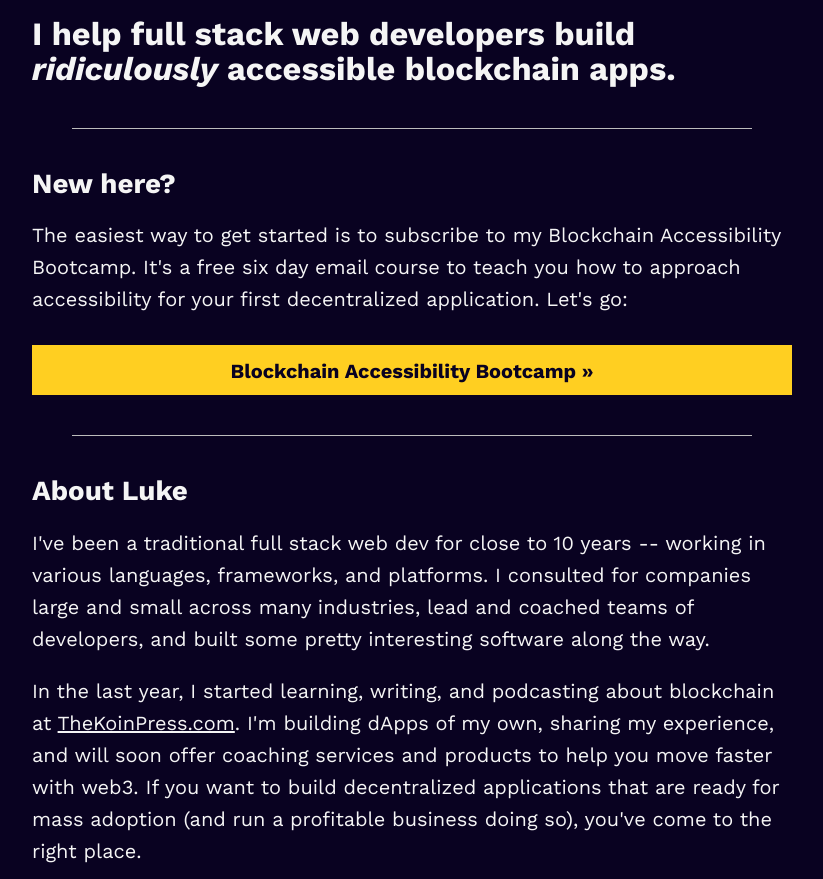
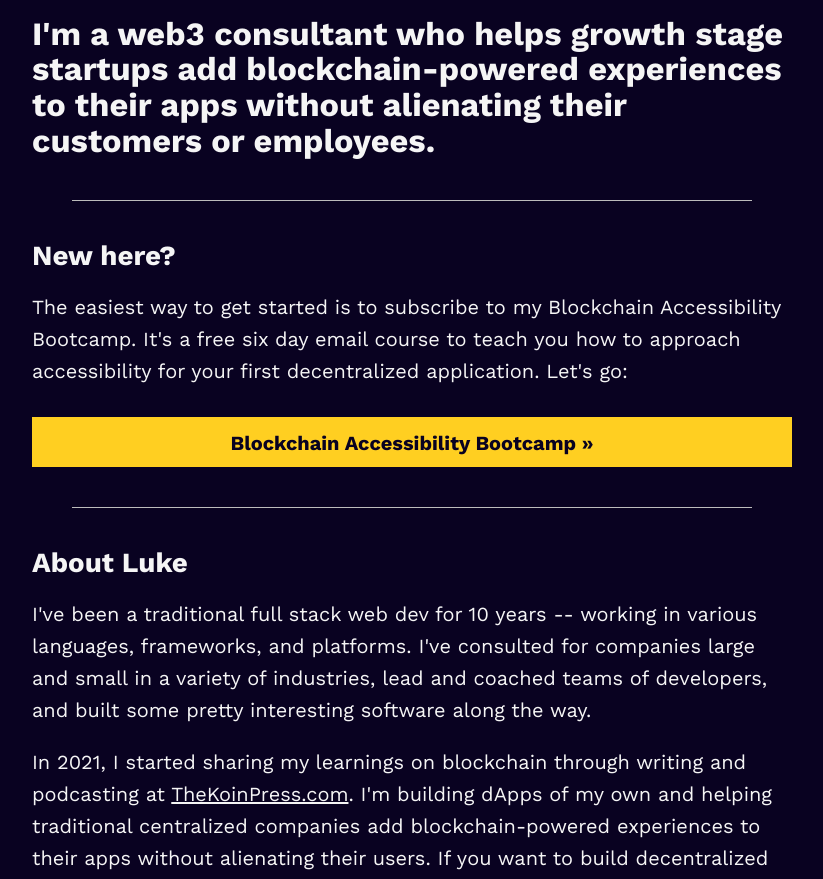
Before and after one commit to lukemwillis/lukewillis.com, a Gatsby site: page / in a window 1280 px wide. Shown: the part 153-1032 px from the top of the page, without its empty margins (228-1051 px from the left). Built offline with nearby package versions, Linux system fonts and the light colour scheme; Gatsby itself is replaced by a stand-in of ours.

Commit message:
Update messaging

```diff
--- a/src/pages/index.mdx
+++ b/src/pages/index.mdx
@@ -3,7 +3,7 @@ title: home
 ---
 # Hey! 👋 I'm Luke Willis.
 
-## I help full stack web developers build *ridiculously* accessible blockchain apps.
+## I'm a web3 consultant who helps growth stage startups add blockchain-powered experiences to their apps without alienating their customers or employees.
 
 <hr />
 
@@ -17,6 +17,6 @@ The easiest way to get started is to subscribe to my Blockchain Accessibility Bo
 
 ### About Luke
 
-I've been a traditional full stack web dev for close to 10 years -- working in various languages, frameworks, and platforms. I consulted for companies large and small across many industries, lead and coached teams of developers, and built some pretty interesting software along the way.
+I've been a traditional full stack web dev for 10 years -- working in various languages, frameworks, and platforms. I've consulted for companies large and small in a variety of industries, lead and coached teams of developers, and built some pretty interesting software along the way.
 
-In the last year, I started learning, writing, and podcasting about blockchain at <a href="//thekoinpress.com">TheKoinPress.com</a>. I'm building dApps of my own, sharing my experience, and will soon offer coaching services and products to help you move faster with web3. If you want to build decentralized applications that are ready for mass adoption (and run a profitable business doing so), you've come to the right place.
+In 2021, I started sharing my learnings on blockchain through writing and podcasting at <a href="//thekoinpress.com">TheKoinPress.com</a>. I'm building dApps of my own and helping traditional centralized companies add blockchain-powered experiences to their apps without alienating their users. If you want to build decentralized applications that your existing non-blockchain customers can use and appreciate, you've come to the right place.
```
